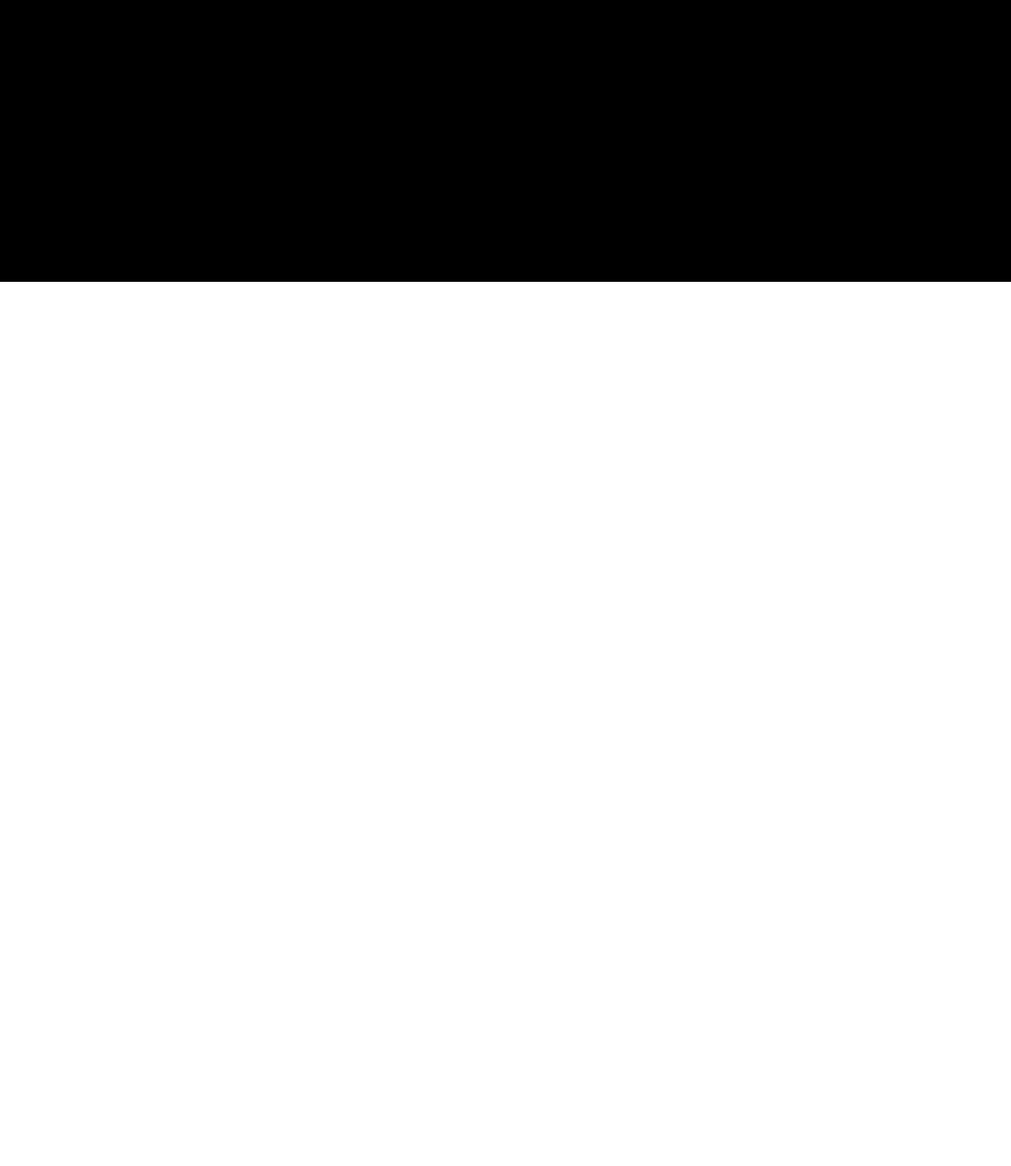
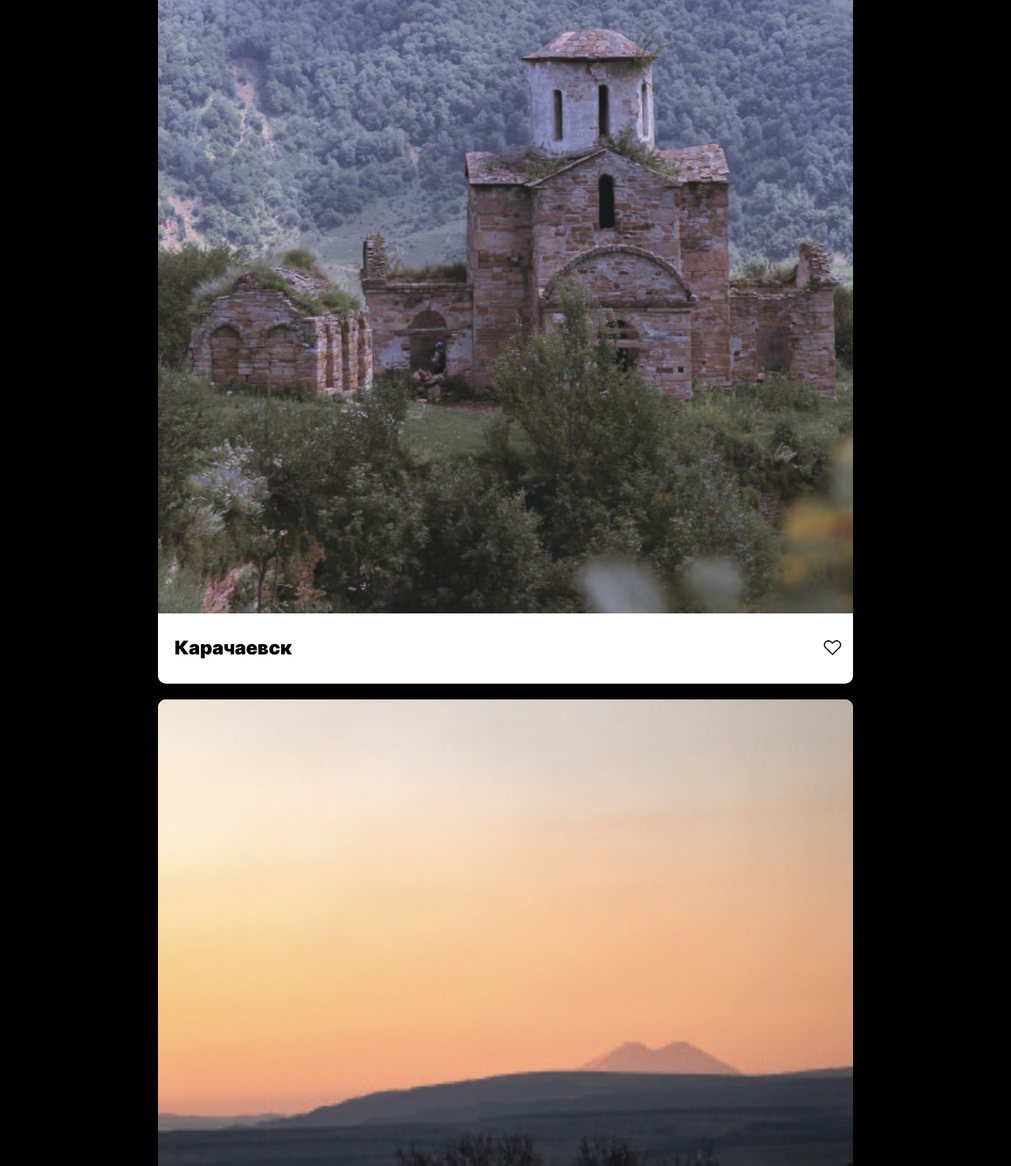
Before and after one commit to EvgenyKarashchuk/mesto, a plain HTML site: page index.html in a window 1280 px wide. Shown: the part 443-1920 px from the top of the page at 79% size. Before the commit the page ends 800 px from the top, so only its background shows below. Drawn offline with Linux system fonts and the light colour scheme.

Commit message:
feat: добавить блоки cards и card

```diff
--- /dev/null
+++ b/blocks/card/__image-heart/card__image-heart.css
@@ -0,0 +1,7 @@
+.card__image-heart {
+  background-image: url(../../../images/heart.svg);
+  background-position: center;
+  background-repeat: no-repeat;
+  width: 22px;
+  height: 19px;
+}
--- /dev/null
+++ b/blocks/card/__image/card__image.css
@@ -0,0 +1,5 @@
+.card__image {
+  width: 100%;
+  object-position: center;
+  object-fit: cover;
+}
--- /dev/null
+++ b/blocks/card/__row/card__row.css
@@ -0,0 +1,6 @@
+.card__row {
+  margin: 25px 15px 31px 21px;
+  display: flex;
+  justify-content: space-between;
+  align-items: center;
+}
--- /dev/null
+++ b/blocks/card/__title/card__title.css
@@ -0,0 +1,7 @@
+.card__title {
+  color: #000;
+  font-size: 24px;
+  line-height: 29.05px;
+  font-weight: 900;
+  margin: 0;
+}
--- /dev/null
+++ b/blocks/card/card.css
@@ -0,0 +1,12 @@
+.card {
+  flex: 100%;
+  min-height: 361px;
+  background-color: #fff;
+  border-radius: 10px;
+  overflow: hidden;
+  text-overflow: ellipsis;
+  white-space: nowrap;
+}
+.card:not(:last-of-type) {
+  margin-bottom: 20px;
+}
--- /dev/null
+++ b/blocks/cards/cards.css
@@ -0,0 +1,6 @@
+.cards {
+  margin: 0 auto;
+  display: flex;
+  flex-wrap: wrap;
+  justify-content: center;
+}
--- a/blocks/page/page.css
+++ b/blocks/page/page.css
@@ -4,6 +4,7 @@
   min-height: 100vh;
   font-family: "Inter", Arial, Helvetica, sans-serif;
   font-weight: 400;
+  font-style: normal;
   color: #fff;
   -webkit-text-size-adjust: 100%;
   -ms-text-size-adjust: 100%;
--- a/index.html
+++ b/index.html
@@ -31,6 +31,55 @@
             <img class="profile__plus" src="./images/plus.svg" alt="" />
           </button>
         </section>
+        <section class="cards">
+          <article class="card">
+            <img
+              class="card__image"
+              src="./images/karachaevsk.jpg"
+              alt="Карачаевск"
+            />
+            <div class="card__row">
+              <h2 class="card__title">Карачаевск</h2>
+              <div class="card__image-heart"></div>
+            </div>
+          </article>
+          <article class="card">
+            <img
+              class="card__image"
+              src="./images/elibrus.jpg"
+              alt="Гора Эльбрус"
+            />
+            <div class="card__row">
+              <h2 class="card__title">Гора Эльбрус</h2>
+              <div class="card__image-heart"></div>
+            </div>
+          </article>
+          <article class="card">
+            <img class="card__image" src="./images/dombai.jpg" alt="Домбай" />
+            <div class="card__row">
+              <h2 class="card__title">Домбай</h2>
+              <div class="card__image-heart"></div>
+            </div>
+          </article>
+          <article class="card">
+            <img
+              class="card__image"
+              src="./images/elibrus.jpg"
+              alt="Гора Эльбрус"
+            />
+            <div class="card__row">
+              <h2 class="card__title">Гора Эльбрус</h2>
+              <div class="card__image-heart"></div>
+            </div>
+          </article>
+          <article class="card">
+            <img class="card__image" src="./images/dombai.jpg" alt="Домбай" />
+            <div class="card__row">
+              <h2 class="card__title">Домбай</h2>
+              <div class="card__image-heart"></div>
+            </div>
+          </article>
+        </section>
       </main>
     </div>
     <script src="./scripts/index.js"></script>
--- a/pages/index.css
+++ b/pages/index.css
@@ -22,3 +22,13 @@
 @import url(../blocks/profile/__button-edit/profile__button-edit.css);
 @import url(../blocks/profile/__button-add/profile__button-add.css);
 @import url(../blocks/profile/__plus/profile__plus.css);
+
+/* style block Cards */
+@import url(../blocks/cards/cards.css);
+
+/* style block Card */
+@import url(../blocks/card/card.css);
+@import url(../blocks/card/__image/card__image.css);
+@import url(../blocks/card/__row/card__row.css);
+@import url(../blocks/card/__title/card__title.css);
+@import url(../blocks/card/__image-heart/card__image-heart.css);
```
Also changed, not shown: images/dombai.jpg (added), images/elibrus.jpg (added), images/heart.svg (added), images/karachaevsk.jpg (added).
